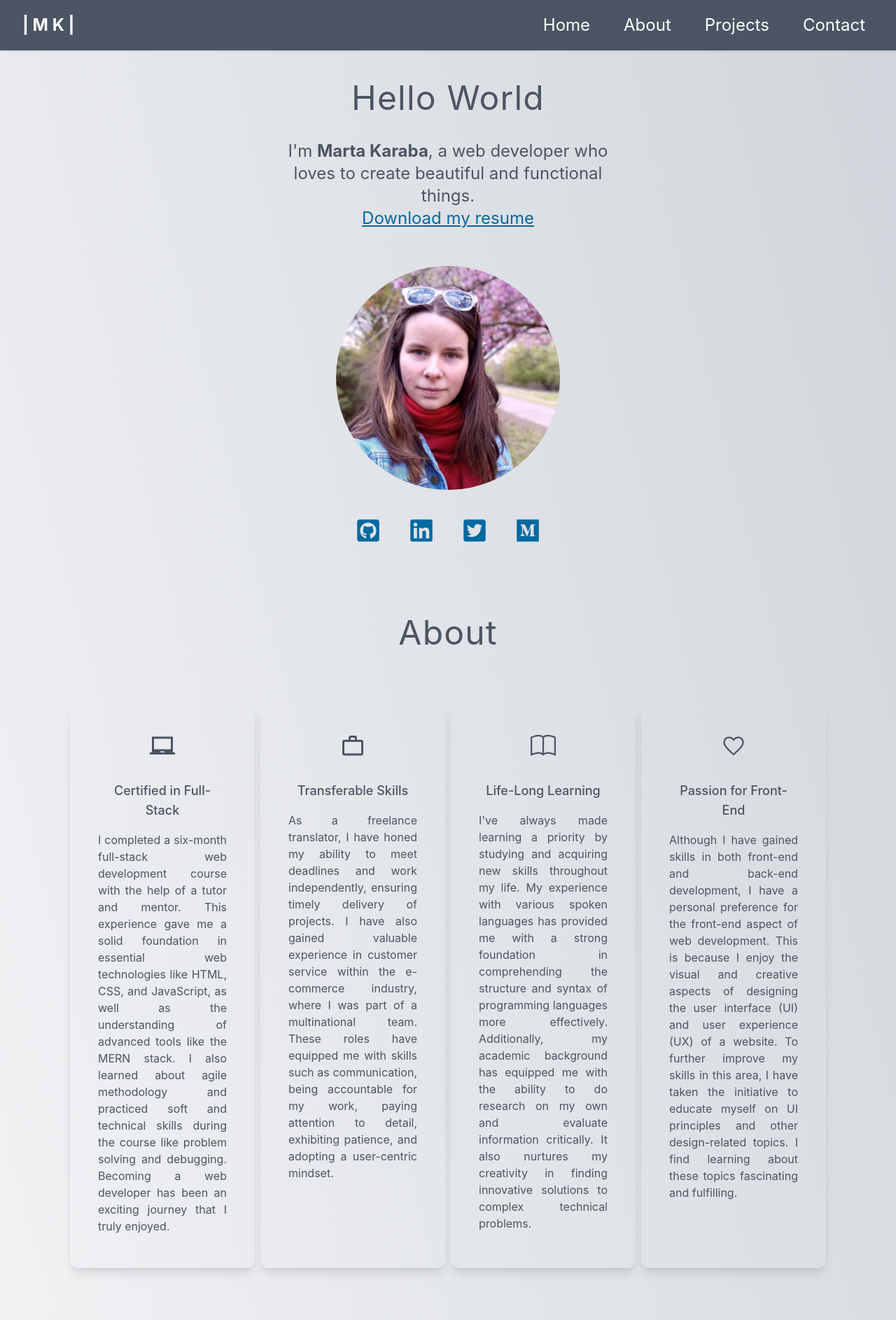
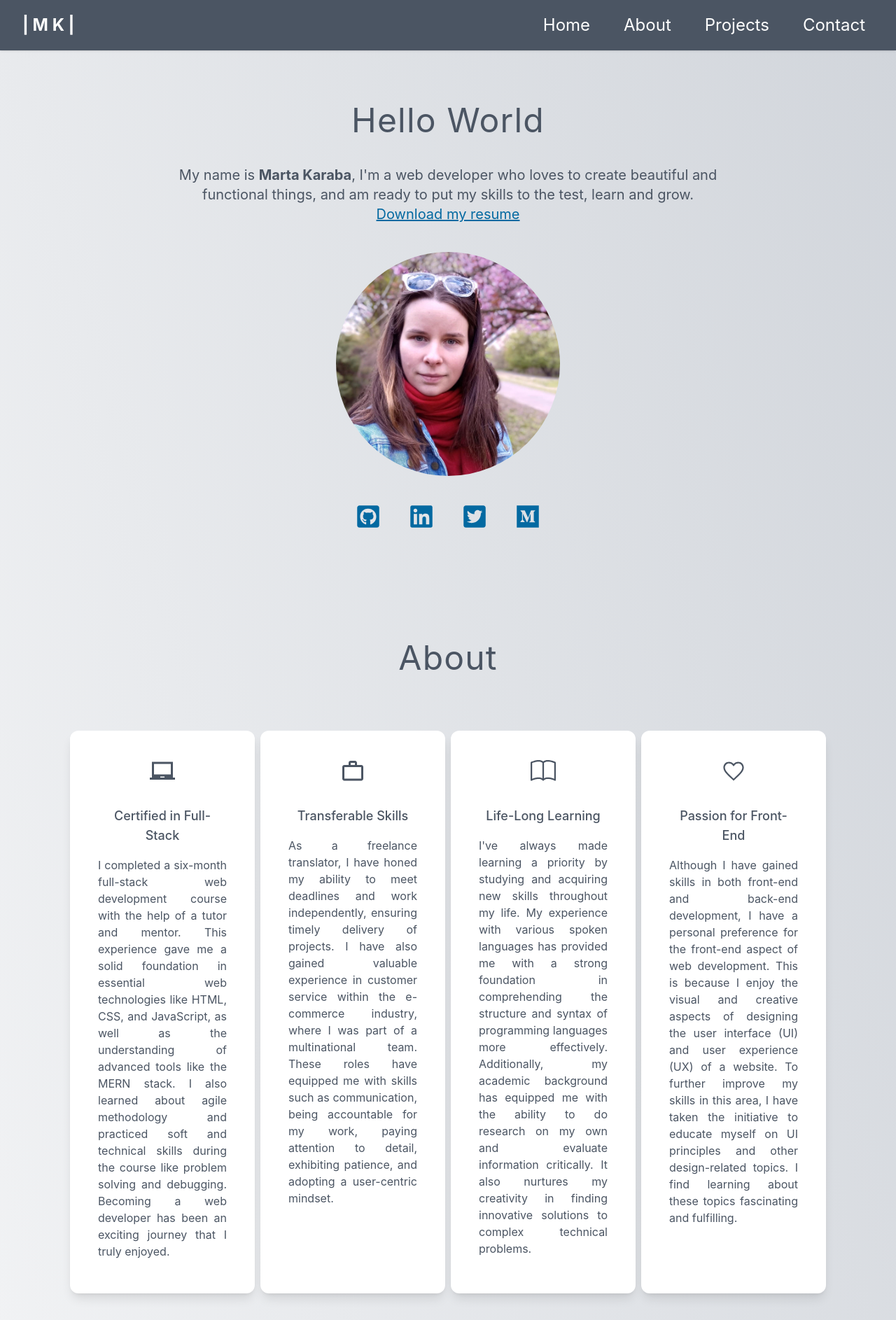
Before and after one commit to martalexaa/my-portfolio, a Next.js app: page / in a window 1280 px wide. Shown: the top 1886 px of the page at 70% size. Built offline with nearby package versions, Linux system fonts and the light colour scheme.

Commit message:
Update index.js

```diff
--- a/pages/index.js
+++ b/pages/index.js
@@ -35,11 +35,12 @@ export default function Home() {
       <Navbar />
       <main className="mx-2 md:mx-5 lg:mx-30">
 
-        <section className="min-h-screen text-center w-full h-full " id="home">
-          <div className="text-center p-10">
-            <h2 className="text-4xl mt-10 pb-6 md:py-9 lg:py-30 md:text-5xl text-gray-600 tracking-wide">Hello World</h2>
-            <h3 className="text-xl md:text-2xl pb-3 text-gray-600 lg:px-80">I'm <strong>Marta Karaba</strong>, a web developer
-              who loves to create beautiful and functional things. <br />
+        <section className="text-center w-full h-full pt-2" id="home">
+          <div className="text-center py-10 my-10 mt-20">
+            <div className="text-center">
+              <h3 className="text-4xl md:text-5xl pt-5 text-center text-gray-600 tracking-wide text-shadow">Hello World</h3>
+              <h3 className="text-xl py-10 text-gray-600 md:px-56 px-5">My name is <strong>Marta Karaba</strong>, I'm a web developer
+                who loves to create beautiful and functional things, and am ready to put my skills to the test, learn and grow. <br />
                 <a href="/files/Marta_Karaba_WebDev_CV.pdf" alt="Click here to download my CV in pdf format" target="_blank"
                   rel="noopener noreferrer" download className="text-sky-700 cursor-pointer underline">Download my resume</a></h3>
             </div>
@@ -48,6 +49,7 @@ export default function Home() {
                 alt="a photo of me"
                 className="w-60 h-60 mx-auto rounded-full relative overflow-hidden md:w-64 md:h-64 lg:w-80 lg:h-80" />
             </div>
+
             <div className="text-4xl flex justify-center gap-10 pt-10 text-sky-700">
               <a href="https://github.com/martalexaa"
                 target="blank"
@@ -62,11 +64,12 @@ export default function Home() {
                 target="blank"
                 className="hover:animate-pulse"><FaMedium /></a>
             </div>
+          </div>
         </section>
 
         <section id="about" className="">
           <div className="md:px-20 lg:px-72">
-            <h3 className="text-4xl md:text-5xl pb-5 pt-20 md:pb-10 text-center text-gray-600 tracking-wide">
+            <h3 className="text-4xl md:text-5xl pb-5 pt-20 md:pb-10 text-center text-gray-600 tracking-wide text-shadow">
               About</h3>
             <div className="text-gray-600 hidden">
               <p className="text-lg py-2 leading-8 text-justify">
@@ -92,32 +95,32 @@ export default function Home() {
               </p>
             </div>
           </div>
-          <div className="lg:flex gap-2 lg:px-20">
-            <div className="text-center shadow-lg p-10 rounded-xl my-10 flex-1">
+          <div className="lg:flex gap-2 lg:px-20 ">
+            <div className="text-center shadow-lg p-10 rounded-xl my-10 flex-1 bg-white">
               <div className="flex-1 m-auto w-fit text-4xl text-gray-600"><MdLaptopChromebook /></div>
               <h3 className="text-lg font-medium pt-8 pb-2  text-gray-600">
                 Certified in Full-Stack
               </h3>
-              <p className="py-2 text-justify text-gray-600">
+              <p className="py-2 text-justify text-gray-600 ">
                 I completed a six-month full-stack web development course with the help of a tutor and mentor.
                 This experience gave me a solid foundation in essential web technologies like HTML, CSS, and JavaScript, as well as the understanding of advanced tools like the MERN stack.
                 I also learned about agile methodology and practiced soft and technical skills during the course like problem solving and debugging.
                 Becoming a web developer has been an exciting journey that I truly enjoyed.
               </p>
             </div>
-            <div className="text-center shadow-lg p-10 rounded-xl my-10 flex-1">
+            <div className="text-center shadow-lg p-10 rounded-xl my-10 flex-1 bg-white">
               <div className="flex-1 m-auto w-fit text-4xl text-gray-600"><MdOutlineWorkOutline /></div>
               <h3 className="text-lg font-medium pt-8 pb-2 text-gray-600">
                 Transferable Skills
               </h3>
-              <p className="py-2 text-justify text-gray-600">
+              <p className="py-2 text-justify text-gray-600 bg-white">
                 As a freelance translator, I have honed my ability to meet deadlines and work independently, ensuring timely delivery of projects.
                 I have also gained valuable experience in customer service within the e-commerce industry, where I was part of a multinational team.
                 These roles have equipped me with skills such as communication, being accountable for my work,
                 paying attention to detail, exhibiting patience, and adopting a user-centric mindset.
               </p>
             </div>
-            <div className="text-center shadow-lg p-10 rounded-xl my-10 flex-1">
+            <div className="text-center shadow-lg p-10 rounded-xl my-10 flex-1 bg-white">
               <div className="flex-1 m-auto w-fit text-4xl text-gray-600"><BsBook /></div>
               <h3 className="text-lg font-medium pt-8 pb-2 text-gray-600">
                 Life-Long Learning
@@ -129,7 +132,7 @@ export default function Home() {
                 It also nurtures my creativity in finding innovative solutions to complex technical problems.
               </p>
             </div>
-            <div className="text-center shadow-lg p-10 rounded-xl my-10 flex-1">
+            <div className="text-center shadow-lg p-10 rounded-xl my-10 flex-1 bg-white">
               <div className="flex-1 m-auto w-fit text-4xl text-gray-600"><IoMdHeartEmpty /></div>
               <h3 className="text-lg font-medium pt-8 pb-2 text-gray-600">
                 Passion for Front-End
@@ -178,7 +181,7 @@ export default function Home() {
 
         <section id="work" className="">
           <div className="text-center">
-            <h3 className="text-4xl md:text-5xl pt-20 pb-5 md:pb-20 text-center text-gray-600 tracking-wide">Projects</h3>
+            <h3 className="text-4xl md:text-5xl pt-20 pb-5 md:pb-20 text-center text-gray-600 tracking-wide text-shadow">Projects</h3>
           </div>
           <div className="flex flex-col gap-2 py-2 lg:flex-row lg:flex-wrap text-gray-600 lg:px-20 pb-10 ">
 
@@ -295,7 +298,7 @@ export default function Home() {
         </section>
 
         <section id="contact">
-          <h3 className="text-4xl md:text-5xl pt-20 text-center text-gray-600 tracking-wide">Contact</h3>
+          <h3 className="text-4xl md:text-5xl pt-20 text-center text-gray-600 tracking-wide text-shadow">Contact</h3>
           <div className="p-30 text-center py-10">
             <h3 className="text-xl md:text-2xl pt-10 mt-10 pb-5  text-gray-600">Are you interested in working with me? Let's get in touch.</h3>
             <ul className="pt-20 mt-10 pb-10 md:text-xl text-gray-600">
```
Lines whose indentation alone changed are shown as unchanged.
